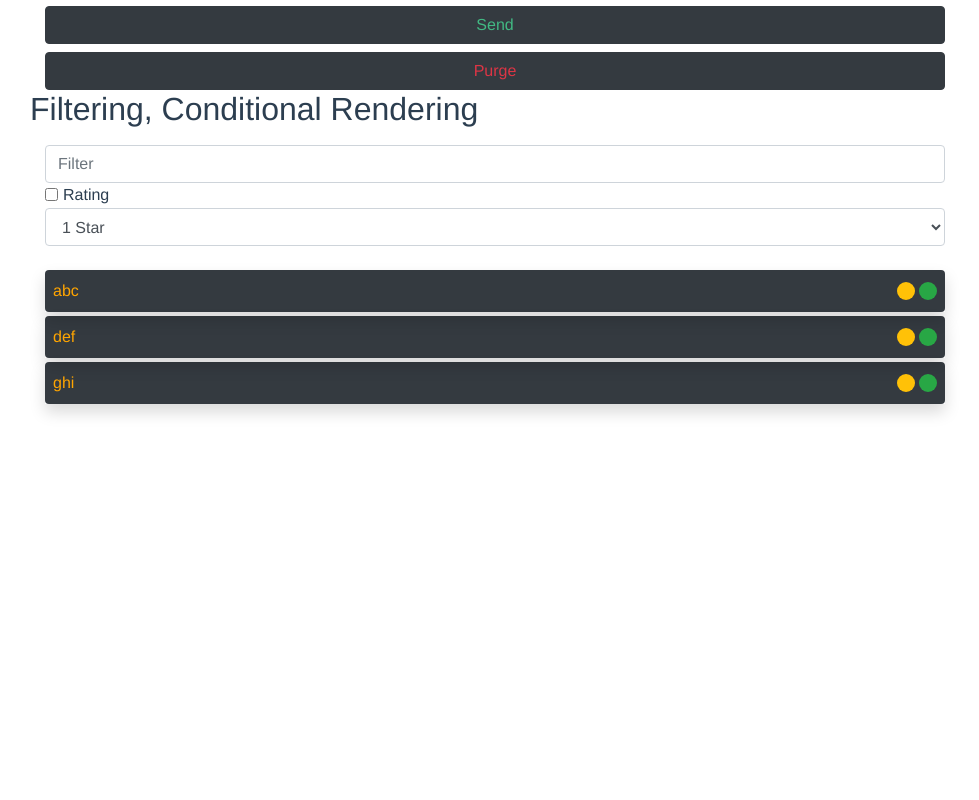
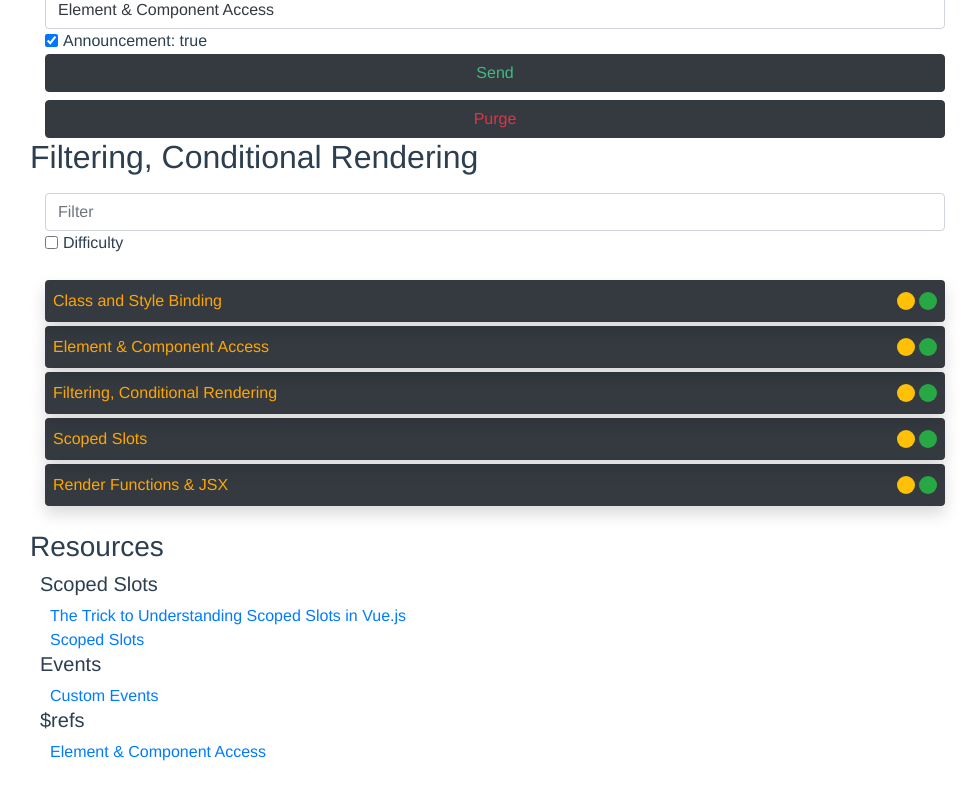
Before and after one commit to markterence/vue-exercise-3, a Vue app: page / in a window 1280 px wide. Shown: the part 352-1152 px from the top of the page, without its empty margins (145-1124 px from the left). Before the commit the page ends 800 px from the top, so only its background shows below. Built offline with nearby package versions, Linux system fonts and the light colour scheme.

Commit message:
filter / search component

```diff
--- a/src/App.vue
+++ b/src/App.vue
@@ -1,10 +1,36 @@
 <template>
-  <div id="app" class="container-fluid w-75">
+  <div id="app" class="container-fluid w-75 py-5">
     <ClassStyleBinding ref="termFeed"/>
 
     <ElementComponentAccess @onSendClicked="broadcastMessage" @onPurgeClicked="clearMessages"/>
 
     <FilterComponent/>
+
+    <h3>Resources</h3>
+    <ul class="list-group">
+
+      <li>
+        <h5>Scoped Slots</h5>
+        <ul class="list-group">
+          <li><a href="https://adamwathan.me/the-trick-to-understanding-scoped-slots-in-vuejs/">The Trick to Understanding Scoped Slots in Vue.js</a></li>
+          <li><a href="https://vuejs.org/v2/guide/components-slots.html#Scoped-Slots">Scoped Slots</a></li>
+        </ul>
+      </li>
+
+      <li>
+        <h5>Events</h5>
+        <ul class="list-group">
+          <li><a href="https://vuejs.org/v2/guide/components-custom-events.html">Custom Events</a></li>
+        </ul>
+      </li>
+
+      <li>
+        <h5><span class="monospace">$refs</span></h5>
+        <ul class="list-group">
+          <li><a href="https://vuejs.org/v2/guide/components-edge-cases.html#Element-amp-Component-Access">Element &amp; Component Access</a></li>
+        </ul>
+      </li>
+    </ul>
   </div>
 </template>
 
--- a/src/components/FilterComponent.vue
+++ b/src/components/FilterComponent.vue
@@ -4,21 +4,26 @@
     <div class="container-fluid mt-3">
       <div class="form">
         <div class="form-container">
-          <input type="text" class="form-control" placeholder="Filter" :model="search">
+          <input type="text" class="form-control" placeholder="Filter" v-model="search">
           <div class="form-check form-check-inline">
-            <input class="form-check-input" type="checkbox" id="chkStar" :model="ratingFilter">
-            <label class="form-check-label" for="chkStar" style="user-select:none">Rating</label>
+            <input class="form-check-input" type="checkbox" id="chkStar" v-model="ratingFilter">
+            <label class="form-check-label" for="chkStar" style="user-select:none">Difficulty</label>
           </div>
-          <select class="form-control">
+          <select class="form-control" v-model="difficulty" v-show="ratingFilter">
             <option v-for="(rating,i) in ratingOps" :key="i" :value="rating.value">{{rating.text}}</option>
           </select>
         </div>
       </div>
 
       <div class="my-4">
-        <Term title="abc"/>
-        <Term title="def"/>
-        <Term title="ghi"/>
+        <BaseFilter
+          :list="filterTopics(topics)"
+          :filter="(item) => (difficulty == item.value || (difficulty == 0 || !ratingFilter))"
+        >
+          <template v-slot:default="{ list }">
+            <Term v-for="(topic) in list" :key="topic.id" :title="topic.title"/>
+          </template>
+        </BaseFilter>
       </div>
     </div>
   </div>
@@ -26,21 +31,74 @@
 
 <script>
 import Term from "./Term";
+import { generateSearchRegex } from '../utils/search'
 export default {
   components: {
     Term
   },
   data() {
     return {
+      topics: [
+        {
+          title: 'Class and Style Binding',
+          id: 1,
+          value: 1
+        },
+        {
+          title: 'Element & Component Access',
+          id: 2,
+          value: 2
+        },
+        {
+          title: 'Filtering, Conditional Rendering',
+          id: 3,
+          value: 2
+        },
+        {
+          title: 'Scoped Slots',
+          id: 4,
+          value: 2
+        },
+        {
+          title: 'Render Functions & JSX',
+          id: 5,
+          value: 3
+        }
+      ],
       search: "",
+      difficulty: 0,
       ratingFilter: false,
-      ratingOps: [...Array(5)].map((e, i) => {
-        return {
-          value: i + 1,
-          text: `${i + 1} Star`
-        };
-      })
+      ratingOps: [
+        {
+          text:'All',
+          value: 0
+        },
+        {
+          text:'Intermediate',
+          value: 1
+        },
+        {
+          text:'Advanced',
+          value: 2
+        },
+        {
+          text:'Pro',
+          value: 3
+        }
+      ]
     };
+  },
+
+  methods: {
+    filterTopics(topics){
+      const reg = generateSearchRegex(this.search)
+      if(reg) {
+        return topics.filter(
+          (t) => reg.test(t.title)
+        )
+      }
+      return topics
+    }
   }
 };
 </script>
--- /dev/null
+++ b/src/components/_base-filter.vue
@@ -0,0 +1,35 @@
+<template>
+  <div>
+    <slot :list="list.filter(filter)"/>
+  </div>
+</template>
+
+<script>
+export default {
+  props: {
+    list: {
+      type: Array,
+      default: []
+    },
+    filter: {
+      type: Boolean,
+      default: true
+    }
+  }
+
+/**
+ * Functional JSX / Render function equivalent
+
+  export default {
+    functional: true,
+    render(h, { props, data }) {
+      return h(
+          'div',
+          data.scopedSlots.default({ list: props.list.filter(props.filter) })
+        )
+      }
+    }
+ */
+
+}
+</script>
--- a/src/main.js
+++ b/src/main.js
@@ -3,10 +3,13 @@ import Vuex from "vuex";
 import VueRouter from "vue-router";
 
 import App from "./App.vue";
+import BaseFilter from './components/_base-filter.vue';
 
 import 'bootstrap/dist/css/bootstrap.css'
 import modules from "./store";
 import routes from "./router";
+
+Vue.component('BaseFilter', BaseFilter)
 
 Vue.config.productionTip = false;
 Vue.use(Vuex);
--- /dev/null
+++ b/src/utils/search.js
@@ -0,0 +1,3 @@
+export function generateSearchRegex(text) {
+  return text && new RegExp(text.trim().replace(/\s+g/, '.{0,5}'), 'i')
+}
```
Also changed, not shown: 1 other file (tests, documents, lock files or other folders).
